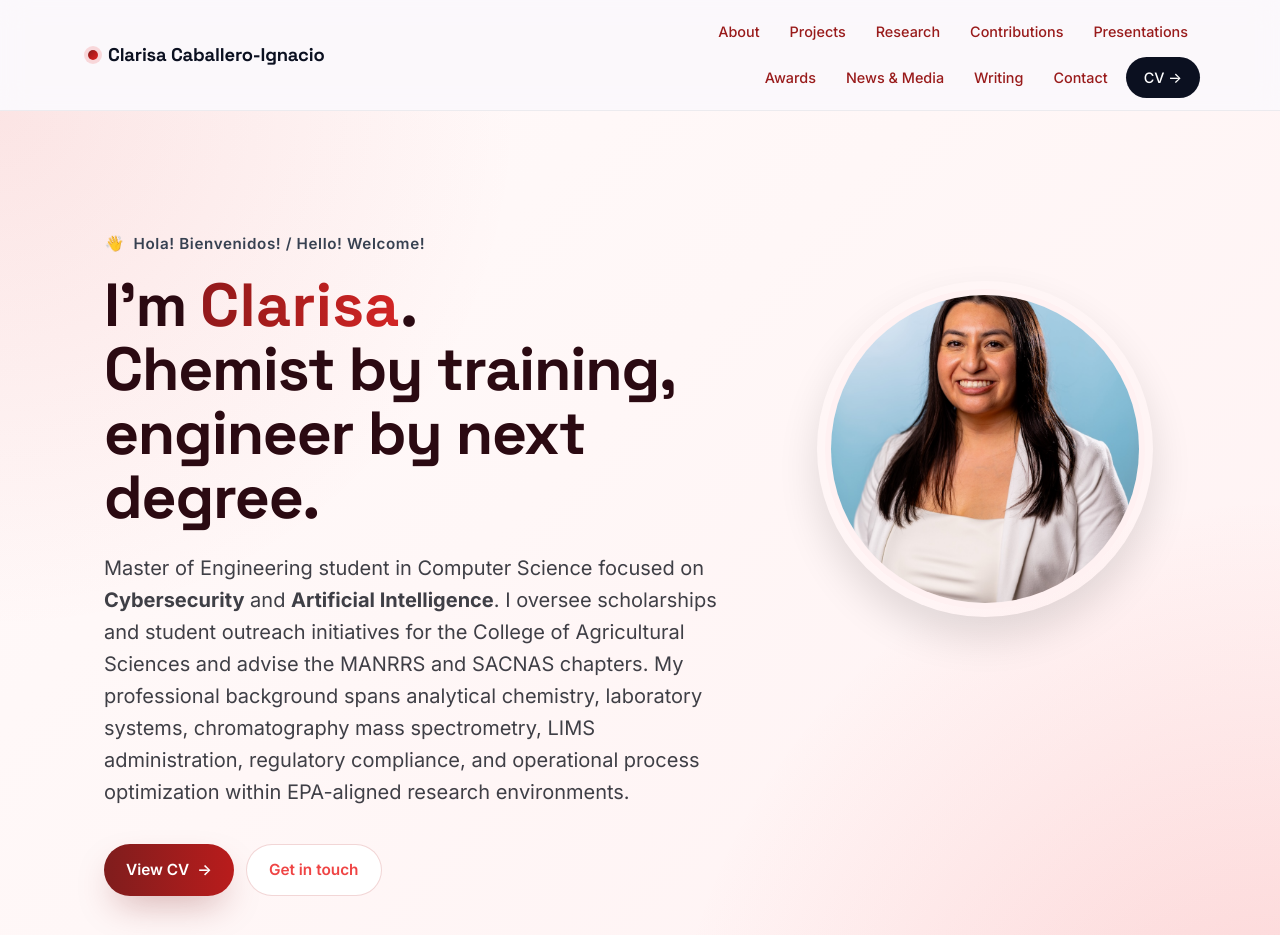
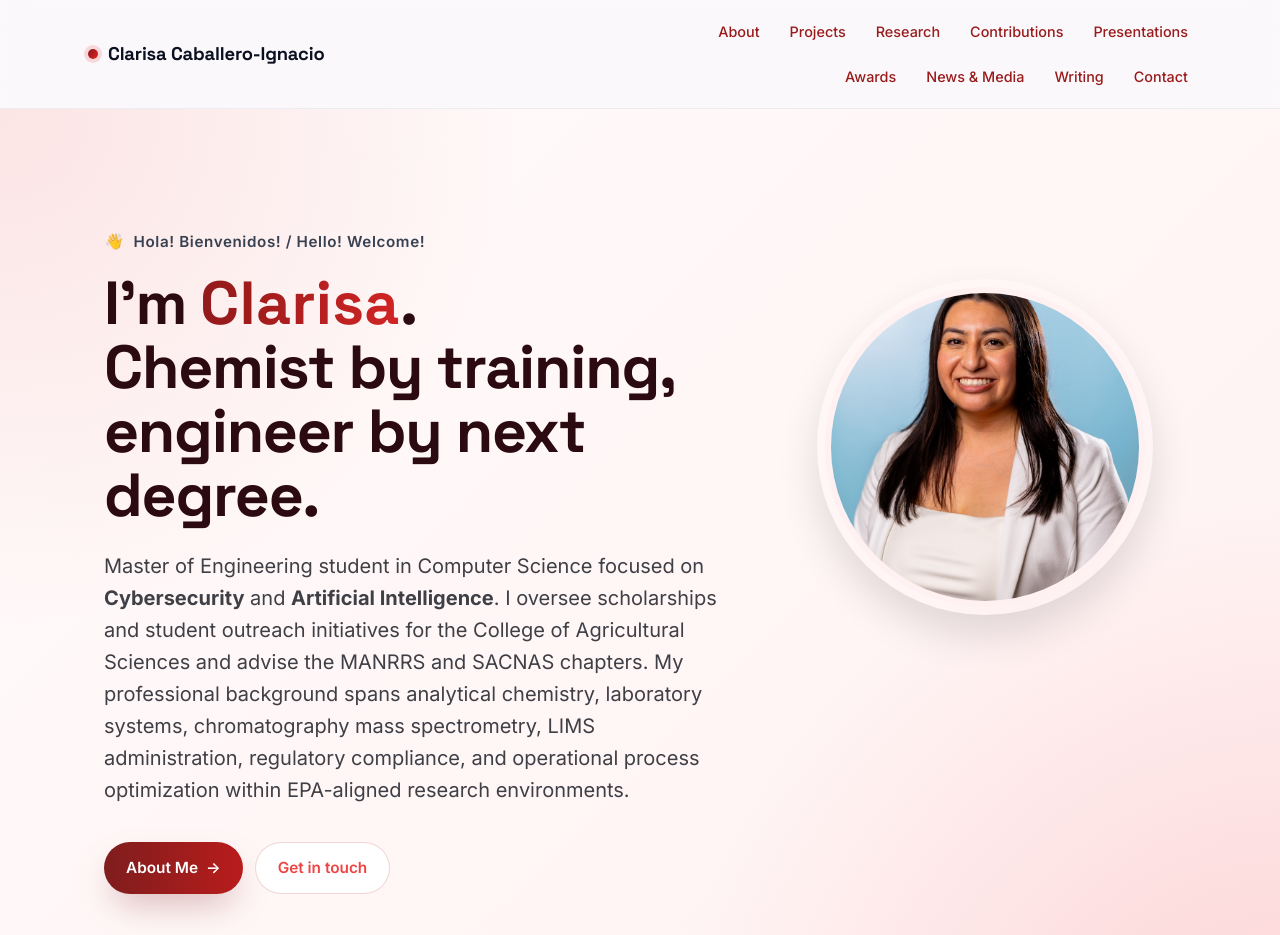
Before and after one commit to Clarisaci/c, a plain HTML site: page index.html in a window 1280 px wide. Shown: the top 935 px of the page. Drawn offline with Linux system fonts and the light colour scheme.

Commit message:
Update index.html

```diff
--- a/index.html
+++ b/index.html
@@ -429,7 +429,7 @@
           <a href="#media">News &amp; Media</a>
           <a href="#articles">Writing</a>
           <a href="#contact">Contact</a>
-          <a href="ClarisaCaballeroI_cv.pdf" class="cta" target="_blank" rel="noopener">CV →</a>
+          <!-- <a href="ClarisaCaballeroI_cv.pdf" class="cta" target="_blank" rel="noopener">CV →</a> -->
         </div>
       </div>
     </div>
@@ -457,8 +457,8 @@
         operational process optimization within EPA-aligned research environments.
       </p>
       <div class="cta-row">
-        <a href="ClarisaCaballeroIgnacio_CV.pdf" class="btn btn-primary" target="_blank" rel="noopener">
-          View CV <span class="arrow">→</span>
+        <a href="#about" class="btn btn-primary">
+          About Me <span class="arrow">→</span>
         </a>
         <a href="#contact" class="btn btn-ghost">
           Get in touch
```
